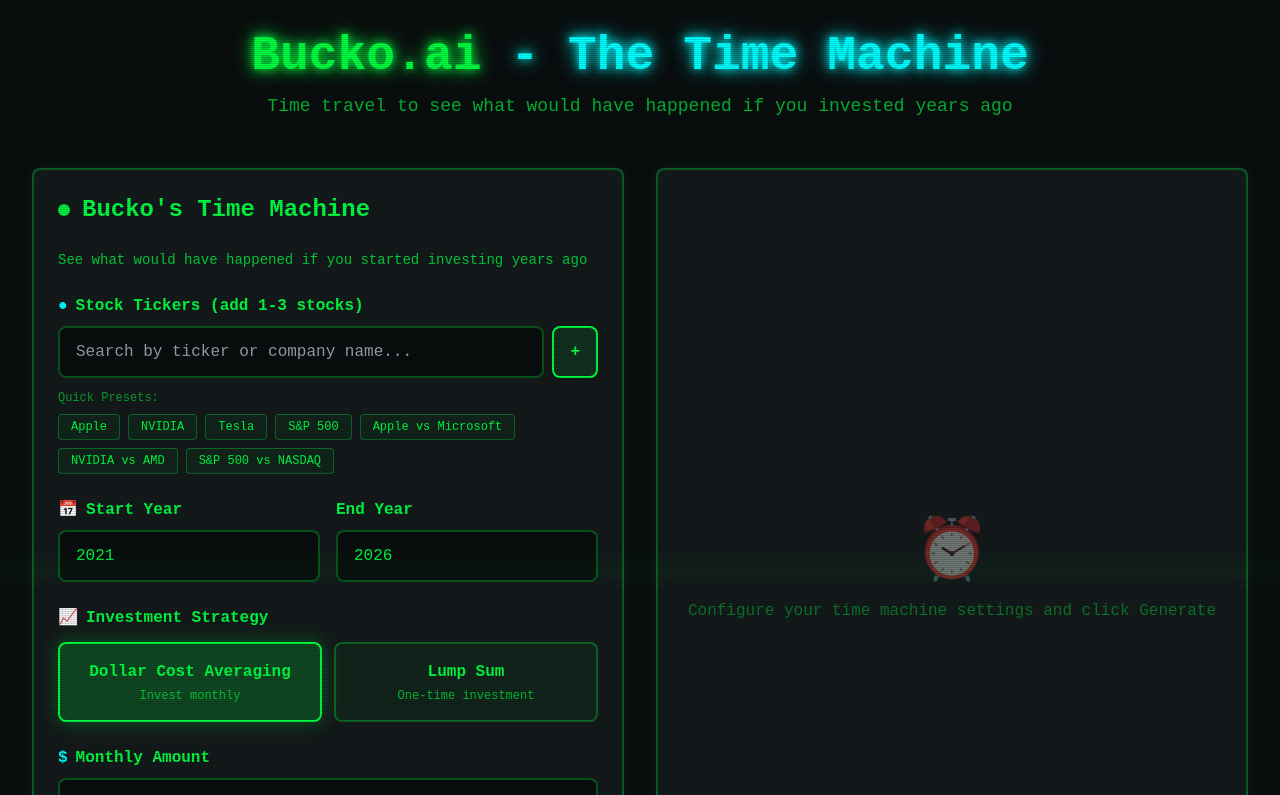
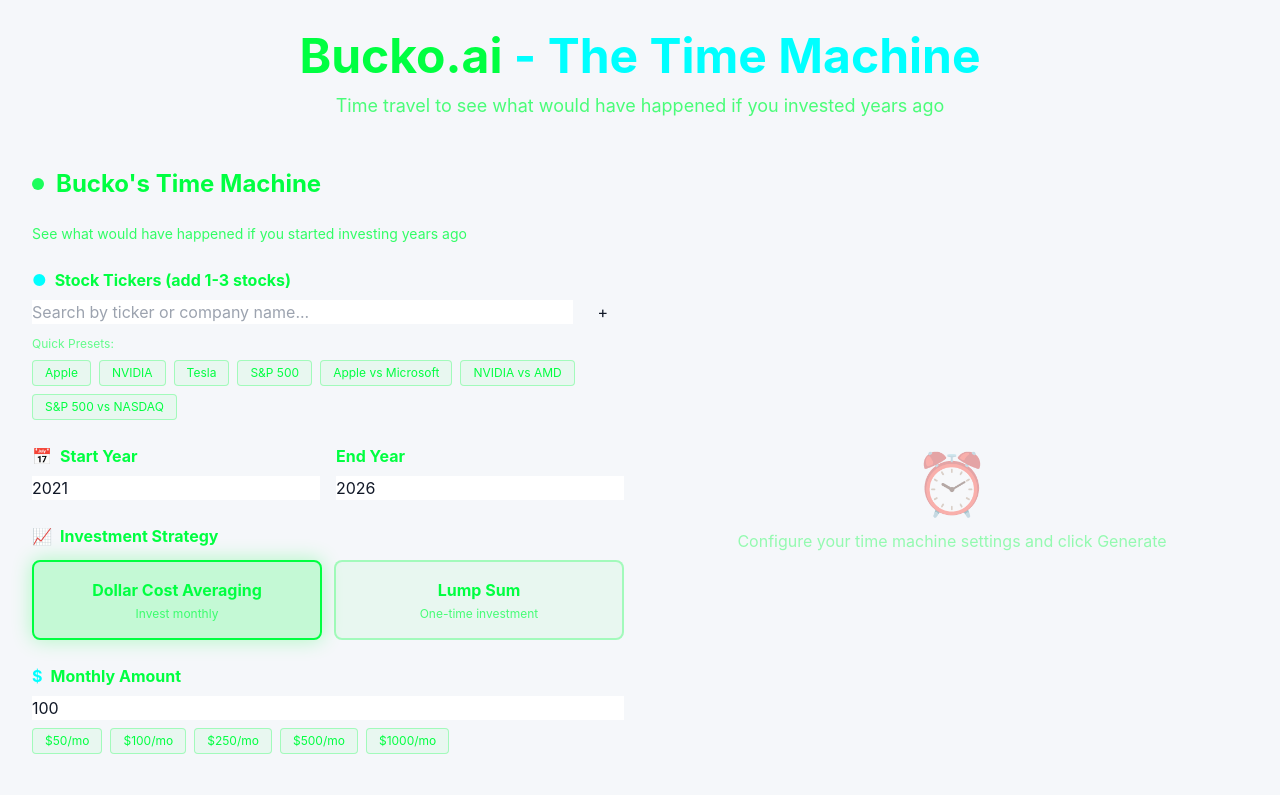
Before and after one commit to dineshmodi247-alpha/time-machine-dinesh, a Next.js app: page / in a window 1280 px wide. Shown: the top 795 px of the page. Built offline with nearby package versions, Linux system fonts and the light colour scheme.

Commit message:
Update globals.css

```diff
--- a/app/globals.css
+++ b/app/globals.css
@@ -3,11 +3,10 @@
 @tailwind utilities;
 
 :root {
-  --terminal-green: #00ff41;
-  --terminal-amber: #ffb000;
-  --terminal-cyan: #00ffff;
-  --terminal-bg: #0a0e0f;
-  --terminal-panel: #141a1c;
+  --primary-green: #00C853;
+  --primary-purple: #7C3AED;
+  --bg-light: #F5F7FA;
+  --text-dark: #1F2937;
 }
 
 @layer base {
@@ -16,142 +15,30 @@
   }
 
   body {
-    @apply bg-[var(--terminal-bg)] text-[var(--terminal-green)] overflow-x-hidden;
-    font-family: 'Courier New', monospace;
-    position: relative;
-  }
-
-  /* CRT Screen effect */
-  body::before {
-    content: '';
-    position: fixed;
-    top: 0;
-    left: 0;
-    width: 100vw;
-    height: 100vh;
-    background: repeating-linear-gradient(
-      0deg,
-      rgba(0, 0, 0, 0.15),
-      rgba(0, 0, 0, 0.15) 1px,
-      transparent 1px,
-      transparent 2px
-    );
-    pointer-events: none;
-    z-index: 1000;
-  }
-
-  /* Scan line effect */
-  body::after {
-    content: '';
-    position: fixed;
-    top: 0;
-    left: 0;
-    width: 100%;
-    height: 50px;
-    background: linear-gradient(
-      to bottom,
-      transparent,
-      rgba(0, 255, 65, 0.03),
-      transparent
-    );
-    pointer-events: none;
-    z-index: 999;
-    animation: scan-line 8s linear infinite;
+    @apply bg-[#F5F7FA] text-gray-900 overflow-x-hidden;
+    font-family: -apple-system, BlinkMacSystemFont, 'Segoe UI', 'Roboto', 'Helvetica', 'Arial', sans-serif;
   }
 }
 
-@layer components {
-  .terminal-panel {
-    background-color: var(--terminal-panel);
-    border: 2px solid rgba(0, 255, 65, 0.3);
-    border-radius: 0.5rem;
-    padding: 1.5rem;
-    box-shadow:
-      0 0 10px rgba(0, 255, 65, 0.1),
-      inset 0 0 20px rgba(0, 255, 65, 0.03);
-  }
-
-  .terminal-button {
-    background-color: rgba(0, 255, 65, 0.1);
-    border: 2px solid var(--terminal-green);
-    color: var(--terminal-green);
-    padding: 0.75rem 1.5rem;
-    border-radius: 0.5rem;
-    font-weight: bold;
-    transition: all 0.2s;
-  }
-
-  .terminal-button:hover {
-    background-color: rgba(0, 255, 65, 0.2);
-    box-shadow: 0 0 20px rgba(0, 255, 65, 0.4);
-  }
-
-  .terminal-button:active {
-    transform: scale(0.95);
-  }
-
-  .terminal-input {
-    background-color: var(--terminal-bg);
-    border: 2px solid rgba(0, 255, 65, 0.3);
-    color: var(--terminal-green);
-    padding: 0.75rem 1rem;
-    border-radius: 0.5rem;
-    transition: all 0.2s;
-  }
-
-  .terminal-input:focus {
-    border-color: var(--terminal-green);
-    outline: none;
-    box-shadow: 0 0 10px rgba(0, 255, 65, 0.3);
-  }
-
-  .glow-text {
-    text-shadow: 0 0 10px currentColor, 0 0 20px currentColor;
-  }
-
-  .stock-chip {
-    display: inline-flex;
-    align-items: center;
-    gap: 0.5rem;
-    padding: 0.5rem 0.75rem;
-    border-radius: 0.375rem;
-    background-color: rgba(0, 255, 65, 0.1);
-    border: 1px solid rgba(0, 255, 65, 0.5);
-    color: var(--terminal-green);
-    font-size: 0.875rem;
-    font-weight: bold;
-    transition: all 0.2s;
-  }
-
-  .stock-chip:hover {
-    background-color: rgba(0, 255, 65, 0.2);
-  }
-}
-
-@keyframes flicker {
-  0%, 100% { opacity: 1; }
-  50% { opacity: 0.95; }
-}
-
-@keyframes scan-line {
-  0% { transform: translateY(-100%); }
-  100% { transform: translateY(100vh); }
+@keyframes fadeIn {
+  from { opacity: 0; transform: translateY(10px); }
+  to { opacity: 1; transform: translateY(0); }
 }
 
 /* Custom scrollbar */
 ::-webkit-scrollbar {
-  width: 10px;
+  width: 8px;
 }
 
 ::-webkit-scrollbar-track {
-  background: var(--terminal-bg);
+  background: #f1f1f1;
 }
 
 ::-webkit-scrollbar-thumb {
-  background: var(--terminal-green);
-  border-radius: 5px;
+  background: #888;
+  border-radius: 4px;
 }
 
 ::-webkit-scrollbar-thumb:hover {
-  background: var(--terminal-cyan);
+  background: #555;
 }
```
